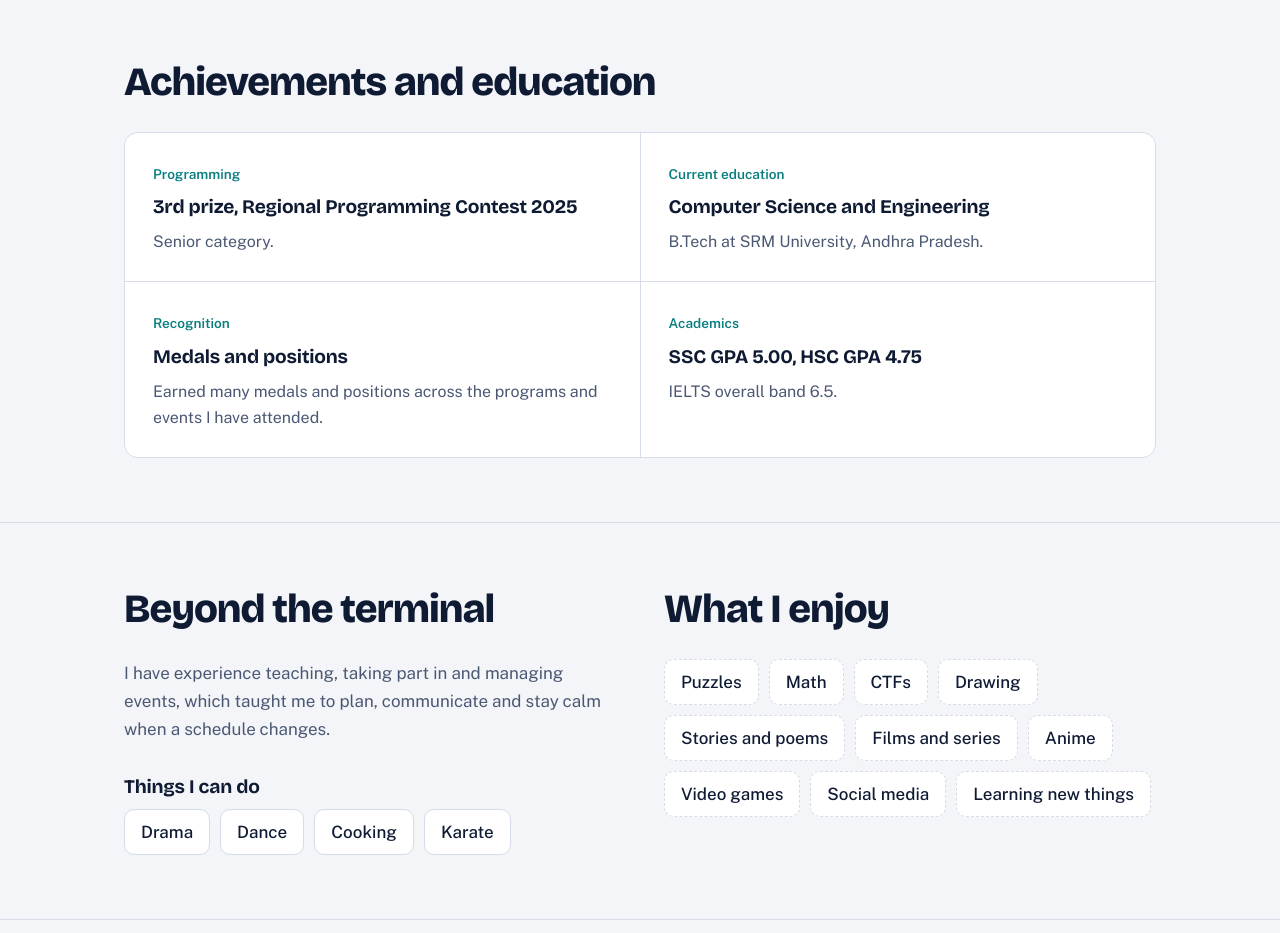
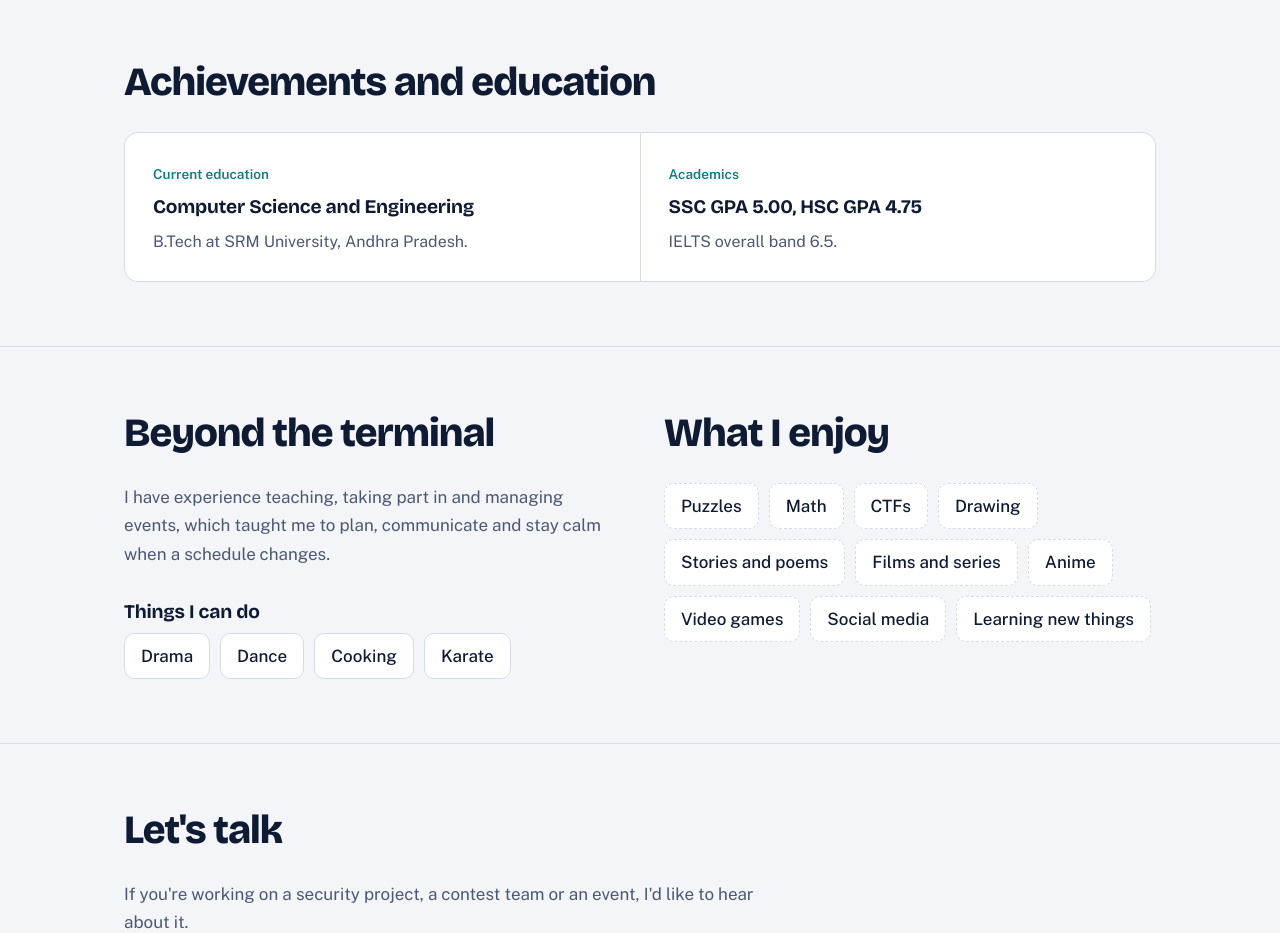
Before and after one commit to dr-hackersmm006/dr-hackersmm006.github.io, a plain HTML site: page index.html in a window 1280 px wide. Shown: the part 1880-2813 px from the top of the page. Drawn offline with nearby package versions, Linux system fonts and the light colour scheme.

Commit message:
index.html

```diff
--- a/index.html
+++ b/index.html
@@ -197,9 +197,7 @@ footer{padding:32px 0 48px;border-top:1px solid var(--line);color:var(--muted);f
   <div class="wrap">
     <h2>Achievements and education</h2>
     <div class="wins">
-      <div><span class="tag">Programming</span><h3>3rd prize, Regional Programming Contest 2025</h3><p>Senior category.</p></div>
       <div><span class="tag">Current education</span><h3>Computer Science and Engineering</h3><p>B.Tech at SRM University, Andhra Pradesh.</p></div>
-      <div><span class="tag">Recognition</span><h3>Medals and positions</h3><p>Earned many medals and positions across the programs and events I have attended.</p></div>
       <div><span class="tag">Academics</span><h3>SSC GPA 5.00, HSC GPA 4.75</h3><p>IELTS overall band 6.5.</p></div>
     </div>
   </div>
```
